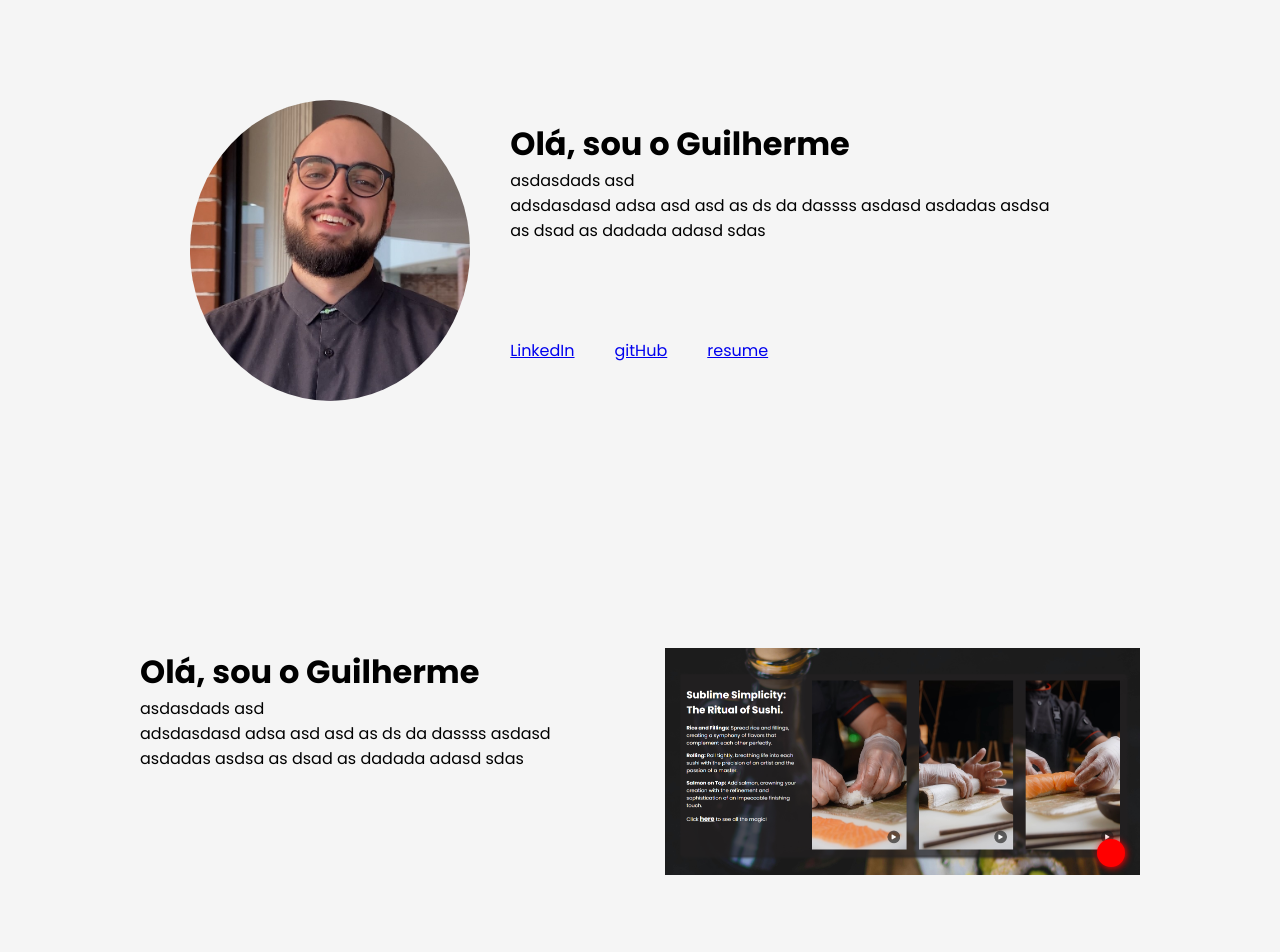
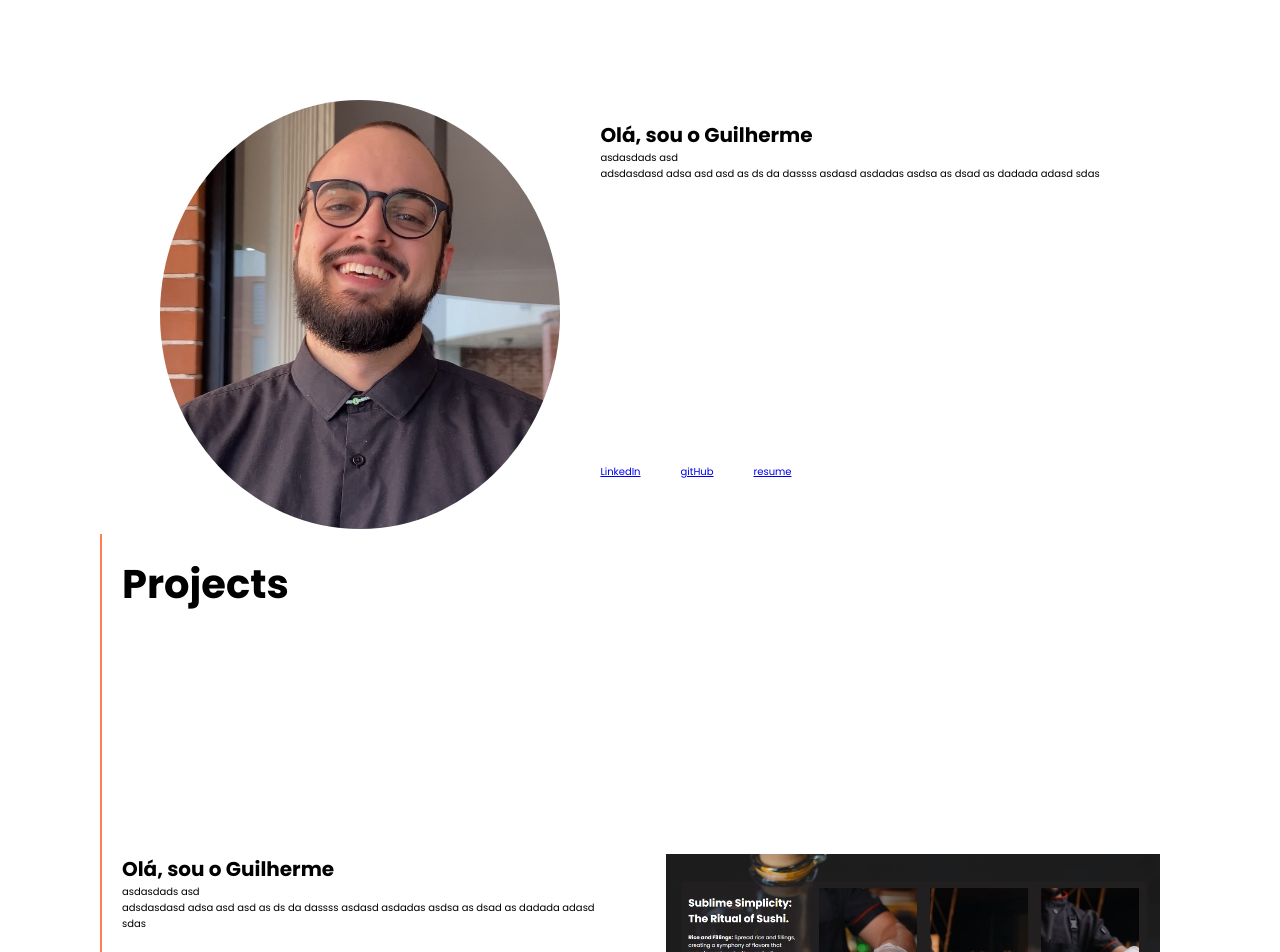
Before and after one commit to GuilhermeEger/portfolio, a React (Create React App) app: page / in a window 1280 px wide. Shown: the top 952 px of the page. Built offline with nearby package versions, Linux system fonts and the light colour scheme.

Commit message:
Hard intefrace finished

```diff
--- a/src/Components/Carousel/Carousel.css
+++ b/src/Components/Carousel/Carousel.css
@@ -3,7 +3,6 @@
 *::after {
   margin: 0;
   padding: 0;
-  box-sizing: border-box;
   list-style-type: none;
 }
 
@@ -52,11 +51,6 @@ html {
 
 ::-webkit-scrollbar-track {
   background: #f9f9f9;
-}
-
-body {
-  font-size: 1.6rem;
-  background: var(--bg);
 }
 
 .container {
@@ -156,8 +150,8 @@ body {
 
 .slider-controler .slider-arrow {
   background: var(--white);
-  width: 3.5rem;
-  height: 3.5rem;
+  width: 20px;
+  height: 20px;
   border-radius: 50%;
   left: 42%;
   transform: translateX(-42%);
--- a/src/Components/Home/Home.css
+++ b/src/Components/Home/Home.css
@@ -1,6 +1,6 @@
 .pageMain {
-  margin-left: 140px;
-  margin-right: 140px;
+  margin-left: 100px;
+  margin-right: 100px;
 }
 
 .welcome {
@@ -37,3 +37,12 @@
   gap: 40px;
   height: 50px;
 }
+
+.projects{
+  padding: 20px;
+  border-left: 2px solid coral;
+}
+
+.mainBlockTitle {
+  font-size: 40px;
+}
--- a/src/Components/Home/Home.js
+++ b/src/Components/Home/Home.js
@@ -47,7 +47,8 @@ function Home(props) {
           </div>
         </div>
       </div>
-      <div className="projecs">
+      <div className="projects">
+        <h1 className="mainBlockTitle">Projects</h1>
         <ContentBox
           video={foodLandingPageVideo}
           img={foodLandingPage}
```
